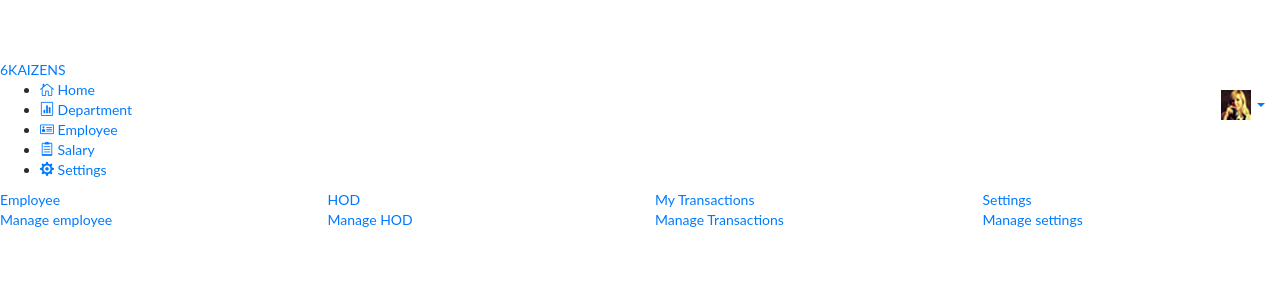
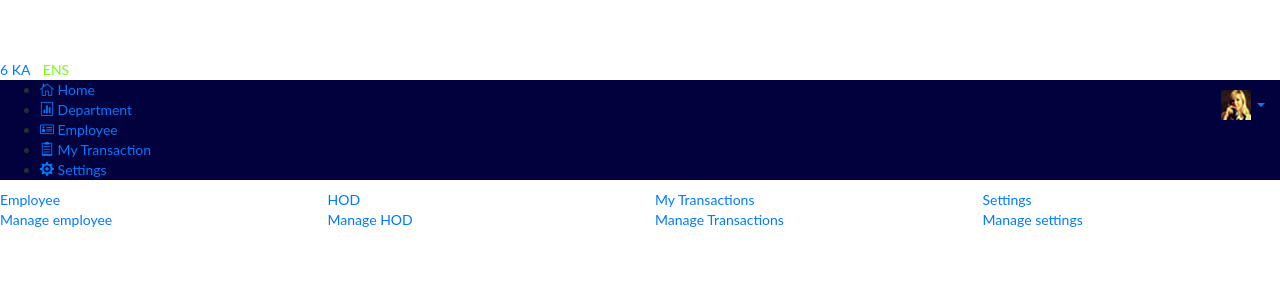
Before and after one commit to salarx/payroll, a PHP site: the page made by application/views/home_admin.php in a window 1280 px wide. Shown: the top 300 px of the page. Run offline with PHP 8.4, Linux system fonts and the light colour scheme; the template is opened without the code that fills it, so the values that code supplies are empty; some libraries are stand-ins or nearby versions.

Commit message:
Transaction

```diff
--- a/application/views/template/header.php
+++ b/application/views/template/header.php
@@ -19,44 +19,28 @@
         <!-- font icon -->
         <link href="<?php echo base_url(); ?>css/elegant-icons-style.css" rel="stylesheet" />
         <link href="<?php echo base_url(); ?>css/font-awesome.min.css" rel="stylesheet" />
-        <!-- full calendar css-->
-        <link href="<?php echo base_url(); ?>assets/fullcalendar/fullcalendar/bootstrap-fullcalendar.css" rel="stylesheet" />
-        <link href="<?php echo base_url(); ?>assets/fullcalendar/fullcalendar/fullcalendar.css" rel="stylesheet" />
-        <!-- easy pie chart-->
-        <link href="<?php echo base_url(); ?>assets/jquery-easy-pie-chart/jquery.easy-pie-chart.css" rel="stylesheet" type="text/css" media="screen"/>
-        <!-- owl carousel -->
-        <link href="<?php echo base_url(); ?>css/owl.carousel.css" rel="stylesheet" type="text/css">
         <link href="<?php echo base_url(); ?>css/jquery-jvectormap-1.2.2.css" rel="stylesheet">
         <!-- Custom styles -->
-        <link href="<?php echo base_url(); ?>css/fullcalendar.css" rel="stylesheet">
-        <link href="<?php echo base_url(); ?>css/widgets.css" rel="stylesheet">
         <link href="<?php echo base_url(); ?>css/style.css" rel="stylesheet">
         <link href="<?php echo base_url(); ?>css/style-responsive.css" rel="stylesheet" />
-        <link href="<?php echo base_url(); ?>css/xcharts.min.css" rel=" stylesheet">
         <link href="<?php echo base_url(); ?>css/jquery-ui-1.10.4.min.css" rel="stylesheet">
-        <!-- HTML5 shim and Respond.js IE8 support of HTML5 -->
-        <!--[if lt IE 9]>
-          <script src="<?php echo base_url(); ?>js/html5shiv.js"></script>
-          <script src="<?php echo base_url(); ?>js/respond.min.js"></script>
-          <script src="<?php echo base_url(); ?>js/lte-ie7.js"></script>
-        <![endif]-->
-    </head>
+            </head>
 
     <body>
         <section id="container"><!-- container section start -->
-            <header class="header dark-bg">
+            <header class="header dark-bg  style="background:#01013D"">
                 <div class="toggle-nav">
                     <div class="icon-reorder tooltips" data-original-title="Toggle Navigation" data-placement="bottom"></div>
                 </div>
                 <!--logo start-->
                 <?php if($category==1) { ?>
-                <a href="<?php echo base_url(); ?>site" class="logo">6KAIZ<span class="lite">ENS</span></a>
+                <a href="<?php echo base_url(); ?>site" class="logo">6 KA<span class="lite" style="color: white">IZ</span><span class="lite" style="color: #76FF0D">ENS</span></a>
                 <?php } ?>
                 <?php if($category==2) { ?>
-                <a href="<?php echo base_url(); ?>site_dep" class="logo">6KAIZ<span class="lite">ENS</span></a>
+                <a href="<?php echo base_url(); ?>site_dep" class="logo">6 KA<span class="lite" style="color: white">IZ</span><span class="lite" style="color: #76FF0D">ENS</span></a>
                 <?php } ?>
                 <?php if($category==3) { ?>
-                <a href="<?php echo base_url(); ?>site_emp" class="logo">6KAIZ<span class="lite">ENS</span></a>
+                <a href="<?php echo base_url(); ?>site_emp" class="logo">6 KA<span class="lite" style="color: white">IZ</span><span class="lite" style="color: #76FF0D">ENS</span></a>
                 <?php } ?>
                 <!--logo end-->
 
@@ -101,7 +85,7 @@
         <aside>
             <div id="sidebar"  class="nav-collapse">
                 <!-- sidebar menu start-->
-                <ul class="sidebar-menu">
+                <ul class="sidebar-menu" style="background:#01013D">
                     <li class="<?php if($title=='Home'){ echo 'active';}?>">
                     <?php if($category==1) { ?>
                         <a href="<?php echo base_url(); ?>site">
@@ -135,13 +119,13 @@
                     </li><?php } ?>
                     <li class="<?php if($title=='Salary'){ echo 'active';}?>">
                     <?php if($category==1) { ?>
-                        <a href="<?php echo base_url(); ?>site/salary.html"><?php } ?>
+                        <a href="<?php echo base_url(); ?>site/transactions.html"><?php } ?>
                         <?php if($category==2) { ?>
-                        <a href="<?php echo base_url(); ?>site_dep/salary.html"><?php } ?>
+                        <a href="<?php echo base_url(); ?>site_dep/transactions.html"><?php } ?>
                         <?php if($category==3) { ?>
-                        <a href="<?php echo base_url(); ?>site_emp/salary.html"><?php } ?>
+                        <a href="<?php echo base_url(); ?>site_emp/transactions.html"><?php } ?>
                             <i class="icon_clipboard"></i>
-                            <span>Salary</span>
+                            <span>My Transaction</span>
                         </a>
                     </li>
                     <li class="<?php if($title=='Settings'){ echo 'active';}?>">
```
